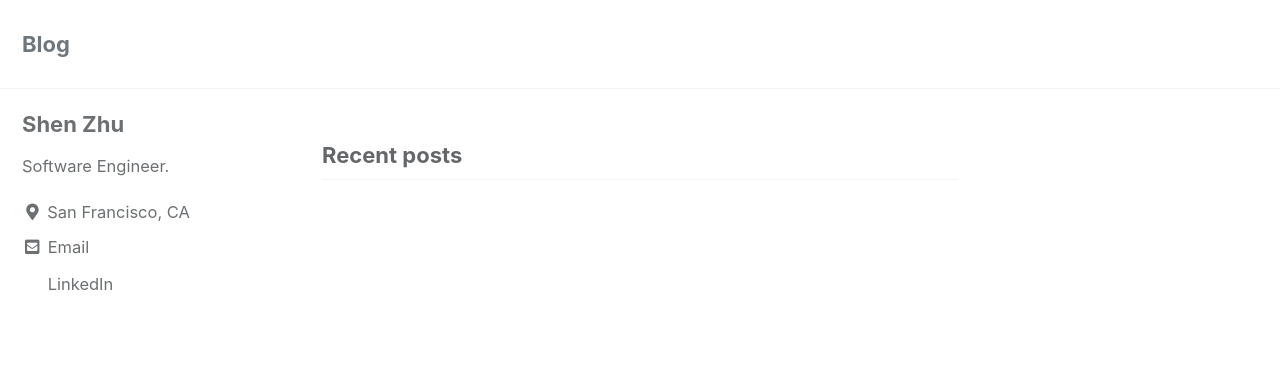
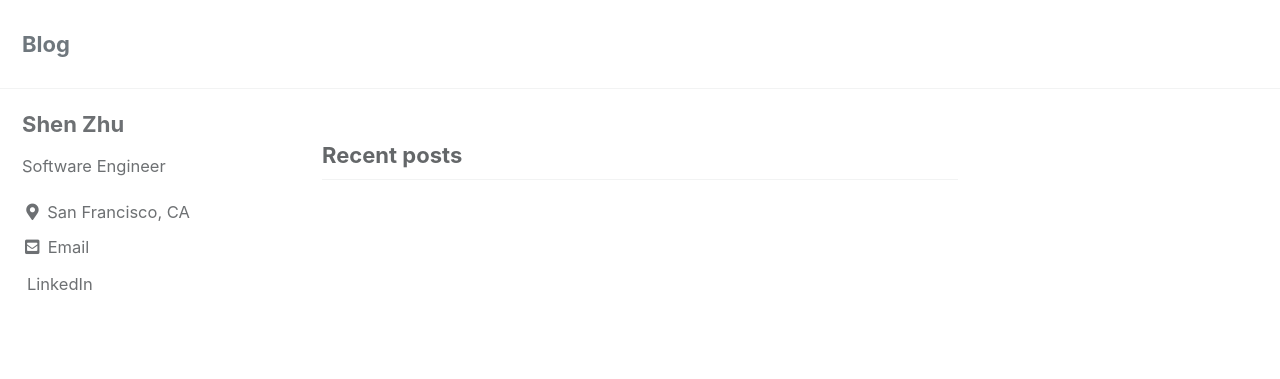
Before and after one commit to shenzhu/shenzhu.github.io, a Jekyll site: the page built from index.html, in a window 1280 px wide. Shown: the top 379 px of the page. Built offline with Jekyll 4.4.1, drawn with Linux system fonts in a browser that asks for light colours; cached includes are drawn as plain includes; the list of posts is cut into pages by our own code.

Commit message:
update icons

```diff
--- a/_config.yml
+++ b/_config.yml
@@ -104,7 +104,7 @@ analytics:
 author:
   name             : "Shen Zhu"
   avatar           : # path of avatar image, e.g. "/assets/images/bio-photo.jpg"
-  bio              : "Software Engineer."
+  bio              : "Software Engineer"
   location         : "San Francisco, CA"
   email            :
   links:
@@ -112,7 +112,7 @@ author:
       icon: "fas fa-fw fa-envelope-square"
       url: "mailto:shenzhu0127@gmail.com"
     - label: "LinkedIn"
-      icon: "fab fa-fw fa-linkedin-square"
+      icon: "fa fa-linkedin-square"
       url: "https://www.linkedin.com/in/shen-zhu-93652484/"
     - label: "Website"
       icon: "fas fa-fw fa-link"
```
